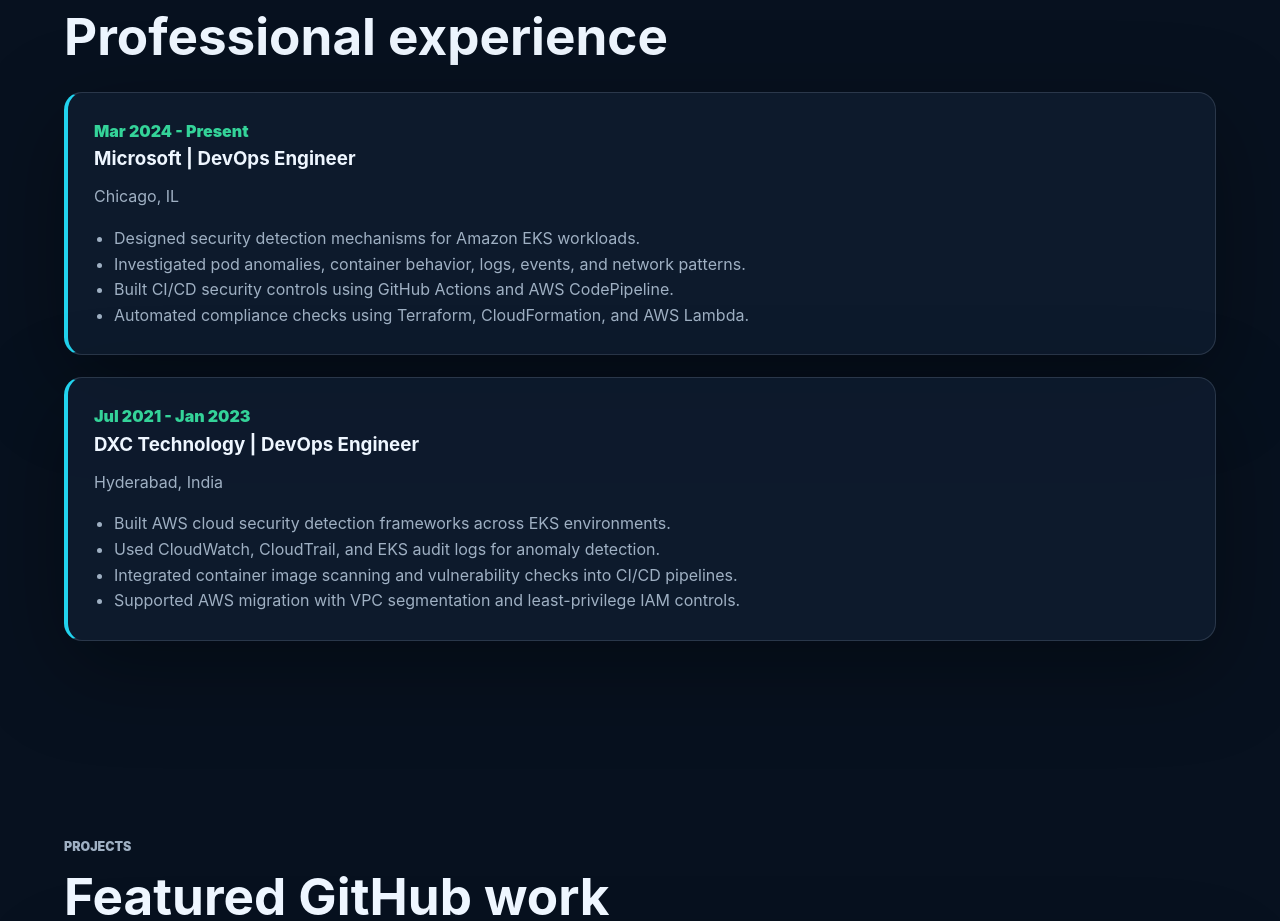
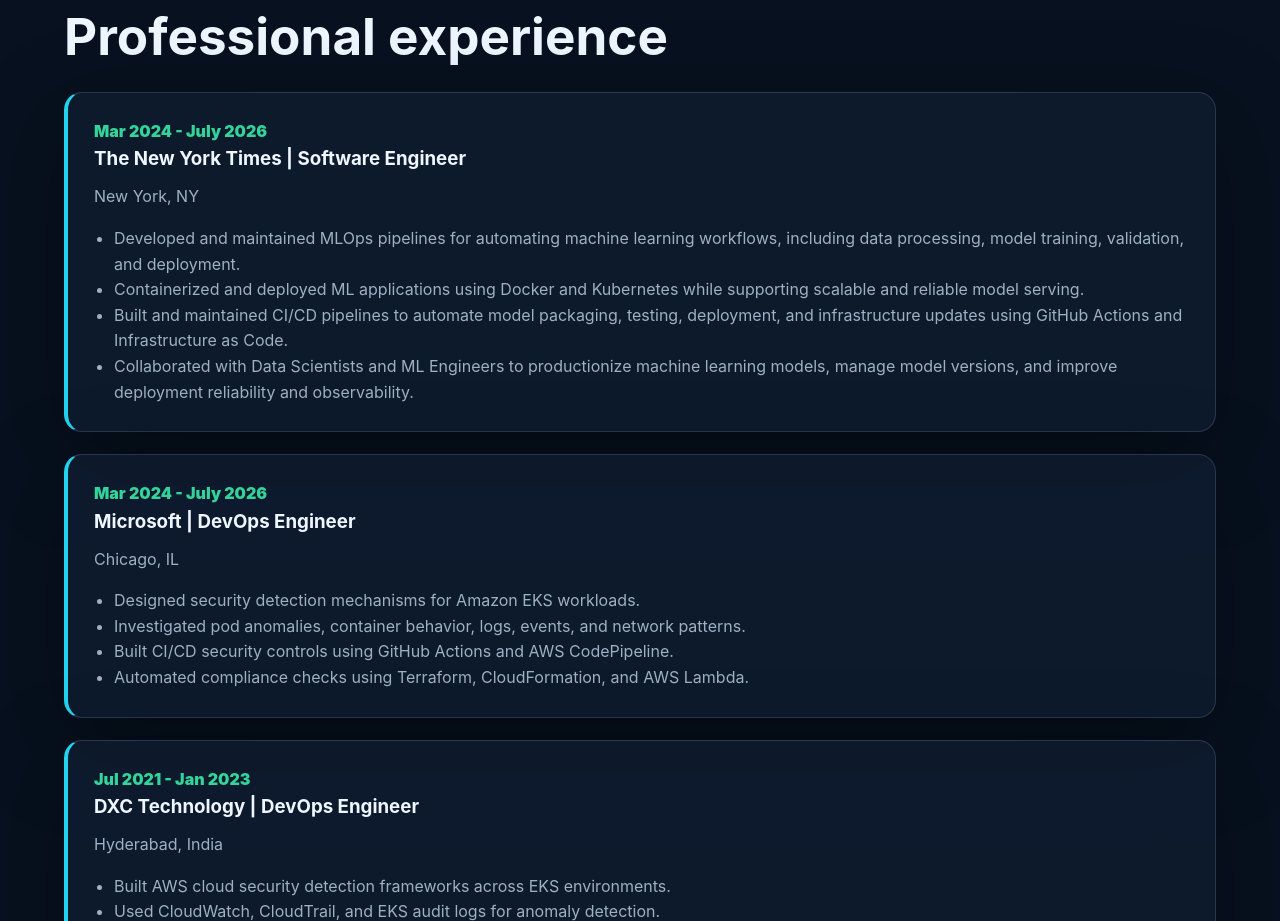
Before and after one commit to harimarni/Portfolio, a plain HTML site: page index.html in a window 1280 px wide. Shown: the part 2587-3508 px from the top of the page. Drawn offline with Linux system fonts and the light colour scheme; no server answers.

Commit message:
adding new company exp

```diff
--- a/index.html
+++ b/index.html
@@ -86,7 +86,19 @@
 
       <div class="timeline">
         <article>
-          <span>Mar 2024 - Present</span>
+          <span>Mar 2024 - July 2026</span>
+          <h3>The New York Times | Software Engineer</h3>
+          <p>New York, NY</p>
+          <ul>
+            <li>Developed and maintained MLOps pipelines for automating machine learning workflows, including data processing, model training, validation, and deployment.</li>
+            <li>Containerized and deployed ML applications using Docker and Kubernetes while supporting scalable and reliable model serving.</li>
+            <li>Built and maintained CI/CD pipelines to automate model packaging, testing, deployment, and infrastructure updates using GitHub Actions and Infrastructure as Code.</li>
+            <li>Collaborated with Data Scientists and ML Engineers to productionize machine learning models, manage model versions, and improve deployment reliability and observability.</li>
+          </ul>
+        </article>
+
+        <article>
+          <span>Mar 2024 - July 2026</span>
           <h3>Microsoft | DevOps Engineer</h3>
           <p>Chicago, IL</p>
           <ul>
```
